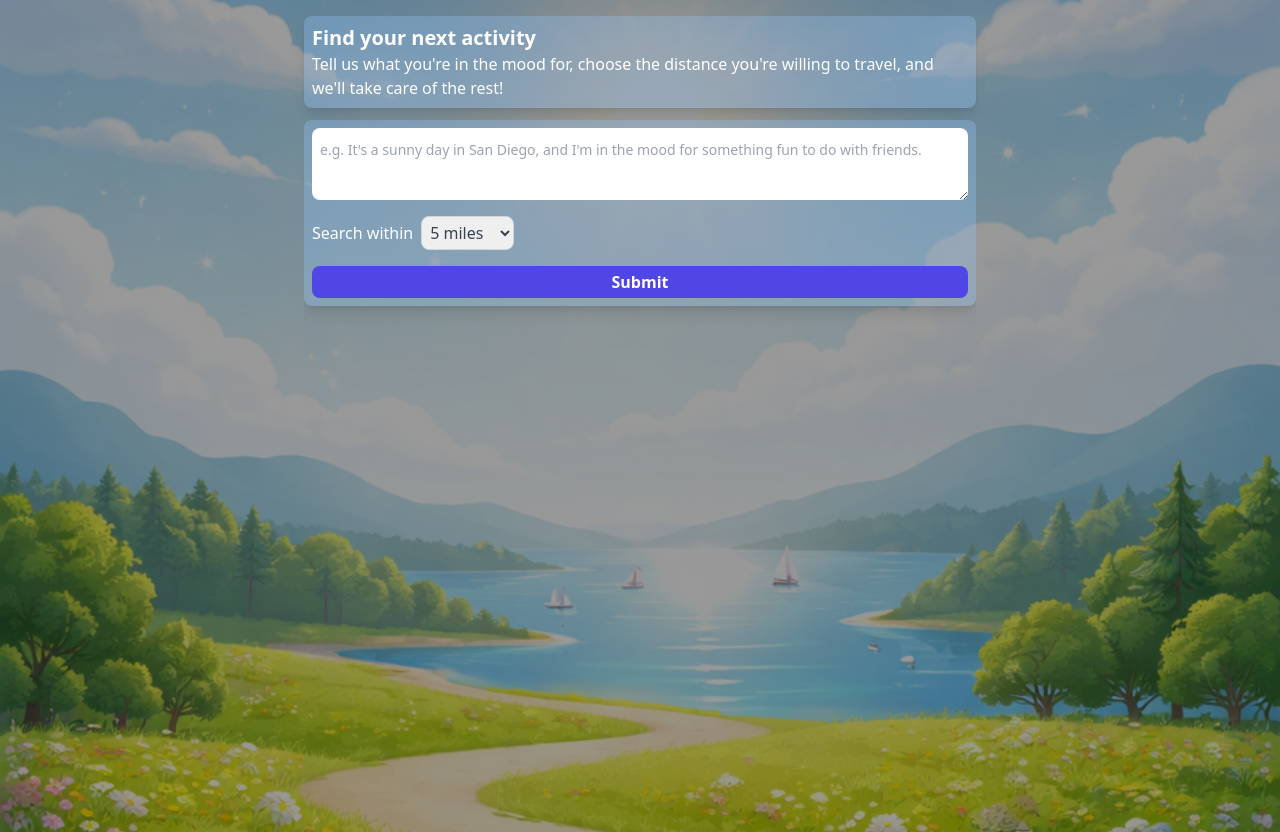
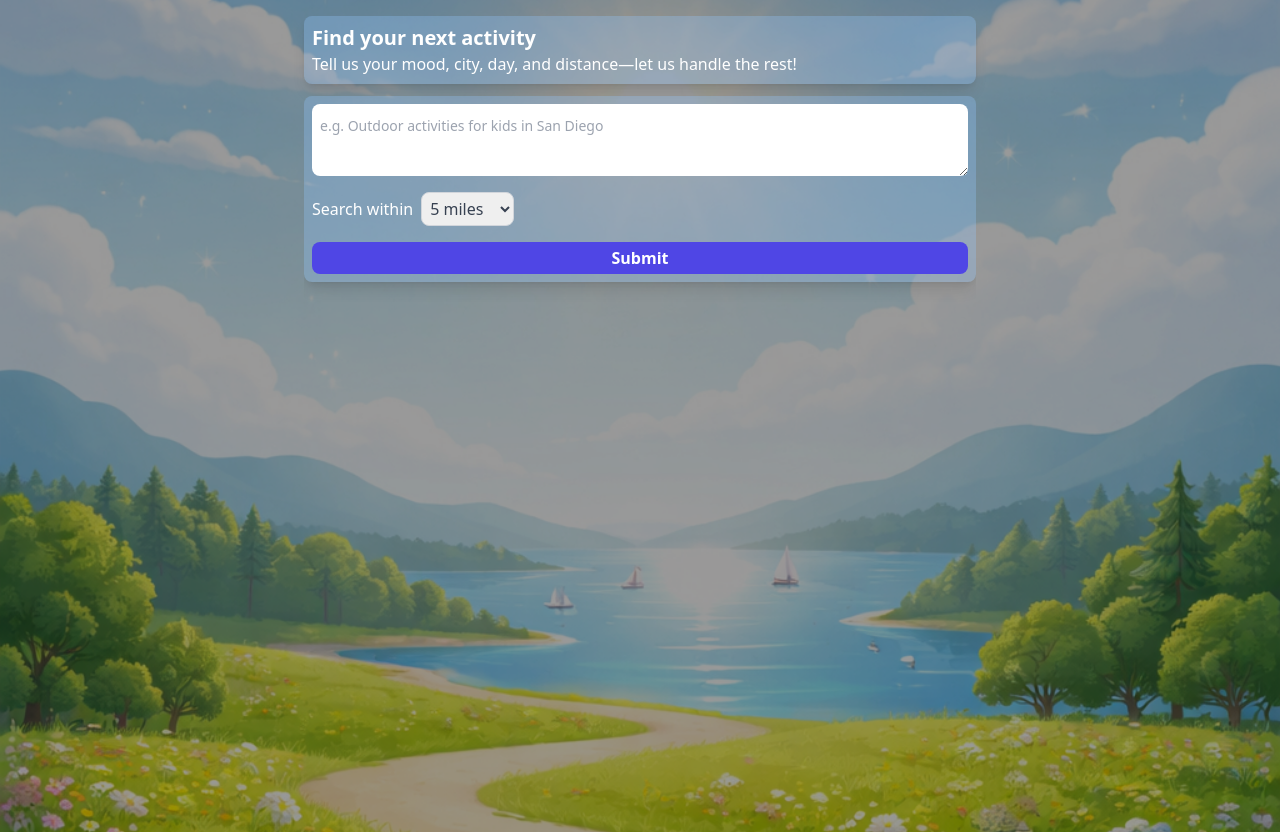
Before and after one commit to david-yang2/activity-finder, a React (Vite) app: page / in a window 1280 px wide. Built offline with nearby package versions, Linux system fonts and the light colour scheme; no server answers.

Commit message:
Update: revise frontend text for clarity and conciseness

```diff
--- a/src/components/Header.jsx
+++ b/src/components/Header.jsx
@@ -6,8 +6,7 @@ const Header = () => {
           Find your next activity
         </h1>
         <div className="text-white">
-          Tell us what you're in the mood for, choose the distance you're
-          willing to travel, and we'll take care of the rest!
+          Tell us your mood, city, day, and distance—let us handle the rest!
         </div>
       </div>
     </div>
--- a/src/components/InputComponent.jsx
+++ b/src/components/InputComponent.jsx
@@ -27,7 +27,7 @@ const InputComponent = (props) => {
         <textarea
           className="px-2 py-3 rounded-lg text-base placeholder:text-sm"
           type="text"
-          placeholder="e.g. It's a sunny day in San Diego, and I'm in the mood for something fun to do with friends."
+          placeholder="e.g. Outdoor activities for kids in San Diego"
           value={userInput}
           onChange={(e) => setUserInput(e.target.value)}
         />
```
